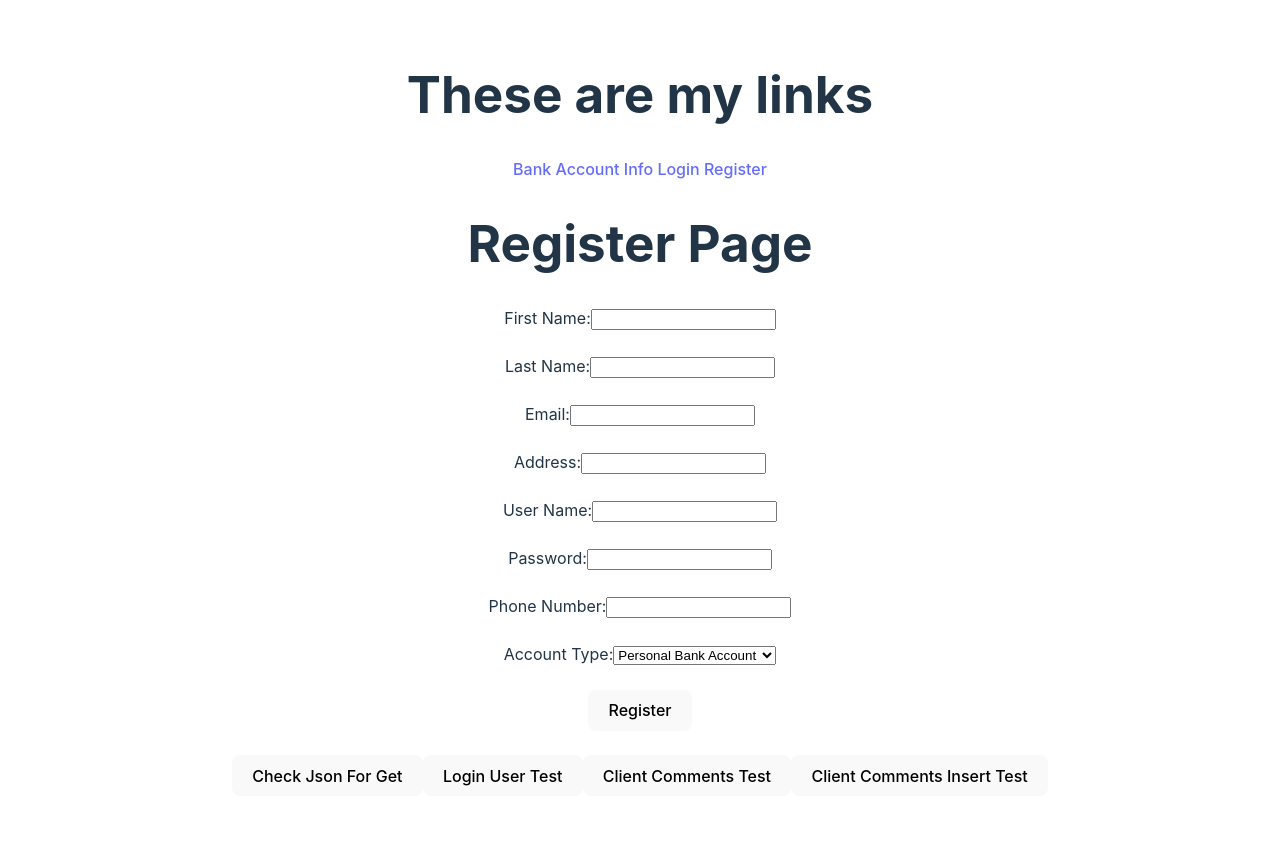
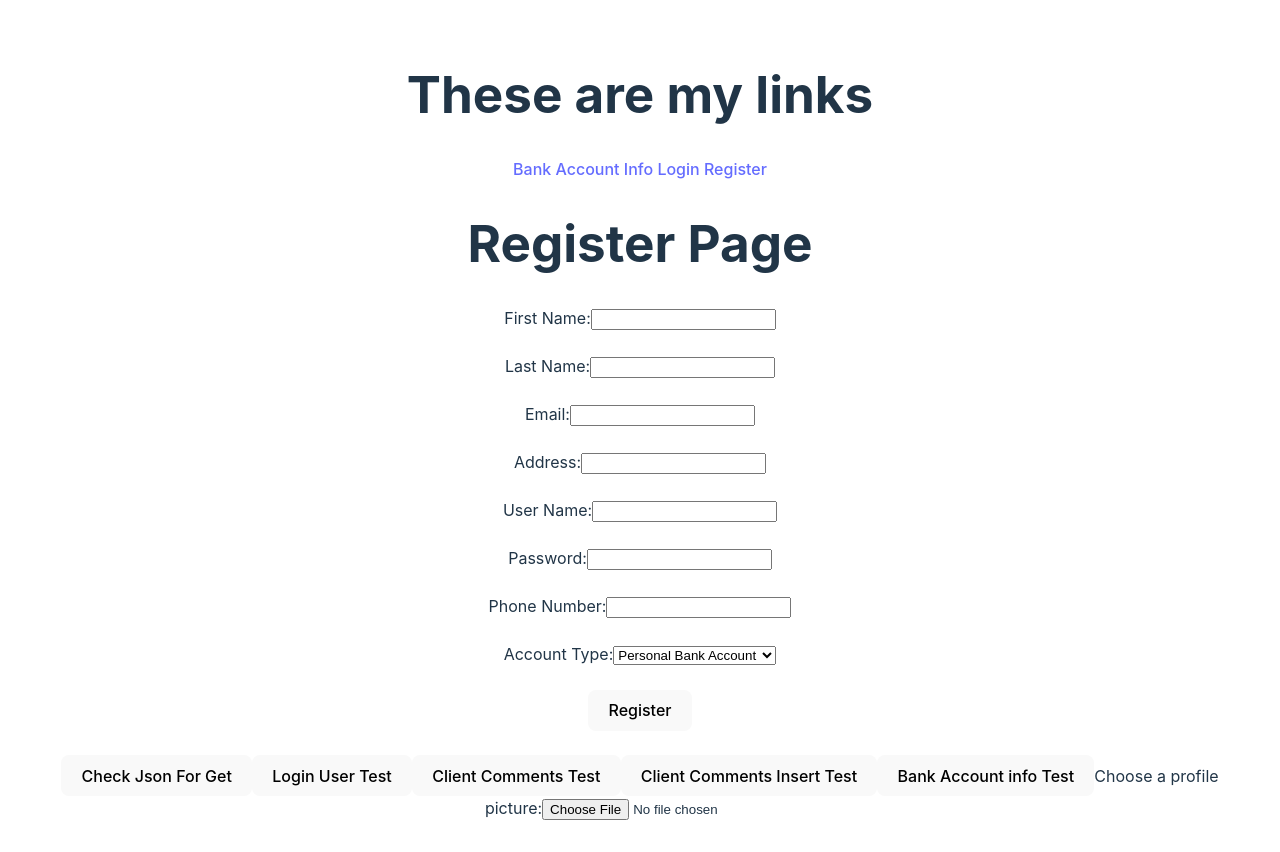
Before and after one commit to KyanFerreira/AccountOpeningFileUpload_2, a React (Vite) app in the folder capstone_project/: page /Register in a window 1280 px wide. Before the commit the page ends 828 px from the top, so only its background shows below. Built offline with nearby package versions, Linux system fonts and the light colour scheme.

Commit message:
Most if not All of the API Routes

```diff
--- a/capstone_project/src/components/register.jsx
+++ b/capstone_project/src/components/register.jsx
@@ -11,36 +11,44 @@ import axios from "axios";
 async function getSalesforceAccessToken() {
   const tokenUrl = `https://interaudibank-dev-ed.develop.my.salesforce.com/services/oauth2/token`;
   try {
-  console.log('process.env',process.env)
-  console.log('process.env.REACT_APP_SALESFORCE_PASSWORD',process.env.REACT_APP_SALESFORCE_PASSWORD)
-  console.log('process.env.REACT_APP_SALESFORCE_SECURITY_TOKEN',process.env.REACT_APP_SALESFORCE_SECURITY_TOKEN)
+    console.log("process.env", process.env);
+    console.log(
+      "process.env.REACT_APP_SALESFORCE_PASSWORD",
+      process.env.REACT_APP_SALESFORCE_PASSWORD
+    );
+    console.log(
+      "process.env.REACT_APP_SALESFORCE_SECURITY_TOKEN",
+      process.env.REACT_APP_SALESFORCE_SECURITY_TOKEN
+    );
     const response = await axios.post(tokenUrl, null, {
       params: {
-          grant_type: 'password', // This example uses Username-Password OAuth flow
+        grant_type: "password", // This example uses Username-Password OAuth flow
         client_id: process.env.REACT_APP_CLIENT_ID,
         client_secret: process.env.REACT_APP_CLIENT_SECRET,
         username: process.env.REACT_APP_SALESFORCE_USERNAME,
-          password: process.env.REACT_APP_SALESFORCE_PASSWORD + process.env.REACT_APP_SALESFORCE_SECURITY_TOKEN
-        }
+        password:
+          process.env.REACT_APP_SALESFORCE_PASSWORD +
+          process.env.REACT_APP_SALESFORCE_SECURITY_TOKEN,
+      },
     });
-
 
     console.log(response.data.access_token);
     return response.data.access_token;
   } catch (error) {
-    console.error('Error getting Salesforce access token:', error);
+    console.error("Error getting Salesforce access token:", error);
     throw error;
   }
 }
 
-const Register = ({setToken}) => {
+const Register = ({ setToken }) => {
+  const [selectedFile, setSelectedFile] = useState(null);
 
   async function registerUser(e) {
     e.preventDefault();
     let firstName = document.getElementById("firstname").value;
     let lastName = document.getElementById("lastname").value;
     let emailValue = document.getElementById("email").value;
-  let addressValue = document.getElementById('address').value;
+    let addressValue = document.getElementById("address").value;
     let passwordValue = document.getElementById("password").value;
     let usernameValue = document.getElementById("username").value;
     let phoneNumberValue = document.getElementById("phoneNumber").value;
@@ -57,14 +65,14 @@ async function registerUser(e) {
 
     try {
       const accessToken = await getSalesforceAccessToken();
-    console.log('accessToken', accessToken)
+      console.log("accessToken", accessToken);
       const response = await fetch(
         "https://interaudibank-dev-ed.develop.my.salesforce.com/services/apexrest/api/Account_Opening/Register",
         {
           method: "POST",
           headers: {
             "Content-Type": "application/json",
-          'Authorization': `Bearer ${accessToken}`
+            Authorization: `Bearer ${accessToken}`,
           },
           body: JSON.stringify({
             firstName: firstName,
@@ -87,99 +95,25 @@ async function registerUser(e) {
     }
   }
 
-async function loginUser(e){
+  async function loginUser(e) {
     /*
 let passwordValue = document.getElementById("passwordLogin").value;
 let usernameValue = document.getElementById("userNameLogin").value;
 */
     try {
       const accessToken = await getSalesforceAccessToken();
-    console.log('accessToken', accessToken)
+      console.log("accessToken", accessToken);
       const response = await fetch(
-      "https://interaudibank-dev-ed.develop.my.salesforce.com/services/apexrest/api/Account_Opening//Login",
+        "https://interaudibank-dev-ed.develop.my.salesforce.com/services/apexrest/api/Account_Opening/Login",
         {
           method: "POST",
           headers: {
             "Content-Type": "application/json",
-          'Authorization': `Bearer ${accessToken}`
+            Authorization: `Bearer ${accessToken}`,
           },
           body: JSON.stringify({
-          username: 'random username' /*usernameValue*/,
-          password: '343242'/*passwordValue*/,
-        }),
-      }
-    );
-    const result = await response.json();
-    console.log(result);
-    console.log(result.token);
-    setToken(result.token);
-  } catch (e) {
-    console.log(e);
-  }
-
-}
-
-async function getClientDocs(e){
-  try {
-    const accessToken = await getSalesforceAccessToken();
-    console.log('accessToken', accessToken)
-    const response = await fetch(
-      "https://interaudibank-dev-ed.develop.my.salesforce.com/services/apexrest/api/Client_Documents/a00aj00000MzQAb",
-      {
-        method: "GET",
-        headers: {
-          "Content-Type": "application/json",
-          'Authorization': `Bearer ${accessToken}`
-        }
-      }
-    );
-    const result = await response.json();
-    console.log(result);
-    console.log(result.token);
-    setToken(result.token);
-  } catch (e) {
-    console.log(e);
-  }
-}
-
-async function getClientComments(e){
-  try {
-    const accessToken = await getSalesforceAccessToken();
-    console.log('accessToken', accessToken)
-    const response = await fetch(
-      "https://interaudibank-dev-ed.develop.my.salesforce.com/services/apexrest/api/Client_Documents/a01aj00000cVL3t",
-      {
-        method: "GET",
-        headers: {
-          "Content-Type": "application/json",
-          'Authorization': `Bearer ${accessToken}`
-        }
-      }
-    );
-    const result = await response.json();
-    console.log(result);
-    console.log(result.token);
-    setToken(result.token);
-  } catch (e) {
-    console.log(e);
-  }
-}
-
-async function postClientComments(e){
-  try {
-    const accessToken = await getSalesforceAccessToken();
-    console.log('accessToken', accessToken)
-    const response = await fetch(
-      "https://interaudibank-dev-ed.develop.my.salesforce.com/services/apexrest/api/Client_Documents",
-      {
-        method: "POST",
-        headers: {
-          "Content-Type": "application/json",
-          'Authorization': `Bearer ${accessToken}`
-        },
-        body: JSON.stringify({
-          commentMessage: 'random Text for Paragraghs' ,
-          clientDocumentId: 'a01aj00000cVL3u',
+            username: "random username" /*usernameValue*/,
+            password: "343242" /*passwordValue*/,
           }),
         }
       );
@@ -192,7 +126,157 @@ async function postClientComments(e){
     }
   }
 
+  async function getClientDocs(e) {
+    try {
+      const accessToken = await getSalesforceAccessToken();
+      console.log("accessToken", accessToken);
+      const response = await fetch(
+        "https://interaudibank-dev-ed.develop.my.salesforce.com/services/apexrest/api/Client_Documents/a00aj00000MzQAb",
+        {
+          method: "GET",
+          headers: {
+            "Content-Type": "application/json",
+            Authorization: `Bearer ${accessToken}`,
+          },
+        }
+      );
+      const result = await response.json();
+      console.log(result);
+      console.log(result.token);
+      setToken(result.token);
+    } catch (e) {
+      console.log(e);
+    }
+  }
 
+  async function getClientComments(e) {
+    try {
+      const accessToken = await getSalesforceAccessToken();
+      console.log("accessToken", accessToken);
+      const response = await fetch(
+        "https://interaudibank-dev-ed.develop.my.salesforce.com/services/apexrest/api/Client_Documents/a01aj00000cVL3t",
+        {
+          method: "GET",
+          headers: {
+            "Content-Type": "application/json",
+            Authorization: `Bearer ${accessToken}`,
+          },
+        }
+      );
+      const result = await response.json();
+      console.log(result);
+      console.log(result.token);
+      setToken(result.token);
+    } catch (e) {
+      console.log(e);
+    }
+  }
+
+  async function postClientComments(e) {
+    try {
+      const accessToken = await getSalesforceAccessToken();
+      console.log("accessToken", accessToken);
+      const response = await fetch(
+        "https://interaudibank-dev-ed.develop.my.salesforce.com/services/apexrest/api/Client_Documents",
+        {
+          method: "POST",
+          headers: {
+            "Content-Type": "application/json",
+            Authorization: `Bearer ${accessToken}`,
+          },
+          body: JSON.stringify({
+            commentMessage: "random Text for Paragraghs",
+            clientDocumentId: "a01aj00000cVL3u",
+          }),
+        }
+      );
+      const result = await response.json();
+      console.log(result);
+      console.log(result.token);
+      setToken(result.token);
+    } catch (e) {
+      console.log(e);
+    }
+  }
+
+  async function getBankAccountInfo(e) {
+    try {
+      const accessToken = await getSalesforceAccessToken();
+      console.log("accessToken", accessToken);
+      const response = await fetch(
+        "https://interaudibank-dev-ed.develop.my.salesforce.com/services/apexrest/api/Bank_Information",
+        {
+          method: "GET",
+          headers: {
+            "Content-Type": "application/json",
+            Authorization: `Bearer ${accessToken}`,
+          },
+        }
+      );
+      const result = await response.json();
+      console.log(result);
+      console.log(result.token);
+      setToken(result.token);
+    } catch (e) {
+      console.log(e);
+    }
+  }
+
+  const convertBase64 = (file) => {
+    return new Promise((resolve, reject) => {
+      const fileReader = new FileReader();
+      fileReader.readAsDataURL(file);
+
+      fileReader.onload = () => {
+        resolve(fileReader.result);
+      };
+
+      fileReader.onerror = (error) => {
+        reject(error);
+      };
+    });
+  };
+
+  const handleFileChange = async (event) => {
+    let base64 = await convertBase64(event.target.files[0]);
+    base64 = base64.split(',')[1];
+    setSelectedFile(base64);
+    console.log(event.target.files[0]);
+    let name = event.target.files[0].name;
+    //console.log(base64);
+
+
+    try {
+      const accessToken = await getSalesforceAccessToken();
+      console.log("accessToken", accessToken);
+      const response = await fetch(
+        "https://interaudibank-dev-ed.develop.my.salesforce.com/services/data/v62.0/sobjects/ContentVersion/",
+        {
+          method: "POST",
+          headers: {
+            "Content-Type": "application/json",
+            Authorization: `Bearer ${accessToken}`,
+          },
+          body: JSON.stringify({
+            Title: name,
+            PathOnClient: name,
+            ContentLocation: "S",
+            VersionData: base64,
+          }),
+        }
+      );
+      const result = await response.json();
+      console.log(result);
+      console.log(result.token);
+      setToken(result.token);
+    } catch (e) {
+      console.log(e);
+    }
+
+
+
+
+  };
 
   //What will be returned to the App page
   return (
@@ -229,7 +313,7 @@ return (
         <br></br>
 
         <label htmlFor="accountType">Account Type:</label>
-      <select id="accountType"name="accountType">
+        <select id="accountType" name="accountType">
           <option value="Personal Bank Account">Personal Bank Account</option>
           <option value="Business Bank Account">Business Bank Account</option>
           <option value="Ameraudi Account">Ameraudi Account</option>
@@ -237,21 +321,32 @@ return (
 
         <br></br>
         <br></br>
-      <button  onClick={(e) => registerUser(e)}>Register</button>
+        <button onClick={(e) => registerUser(e)}>Register</button>
 
         <br></br>
         <br></br>
-
-
       </form>
 
+      <button onClick={(e) => getClientDocs(e)}>Check Json For Get</button>
+      <button onClick={(e) => loginUser(e)}>Login User Test</button>
+      <button onClick={(e) => getClientComments(e)}>
+        Client Comments Test
+      </button>
+      <button onClick={(e) => postClientComments(e)}>
+        Client Comments Insert Test
+      </button>
+      <button onClick={(e) => getBankAccountInfo(e)}>
+        Bank Account info Test
+      </button>
 
-    <button  onClick={(e) => getClientDocs(e)}>Check Json For Get</button>
-    <button  onClick={(e) => loginUser(e)}>Login User Test</button>
-    <button  onClick={(e) => getClientComments(e)}>Client Comments Test</button>
-    <button  onClick={(e) => postClientComments(e)}>Client Comments Insert Test</button>
-
-
+      <label htmlFor="avatar">Choose a profile picture:</label>
+      <input
+        type="file"
+        id="avatar"
+        name="avatar"
+        accept="image/png, image/jpeg, application/pdf"
+        onChange={handleFileChange}
+      />
     </>
   );
 };
```
Lines whose indentation alone changed are shown as unchanged.
